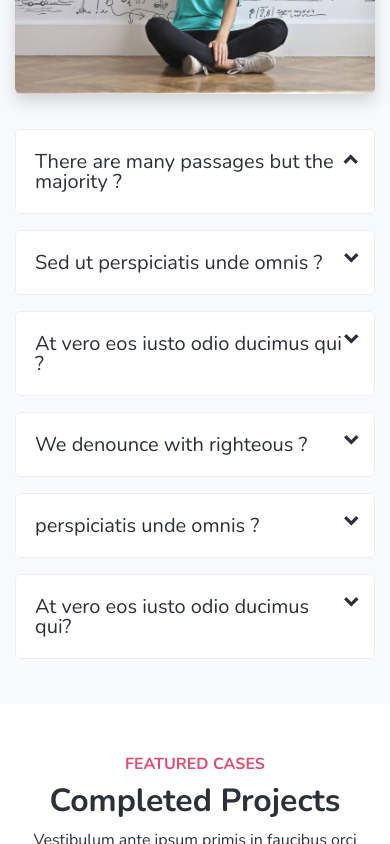
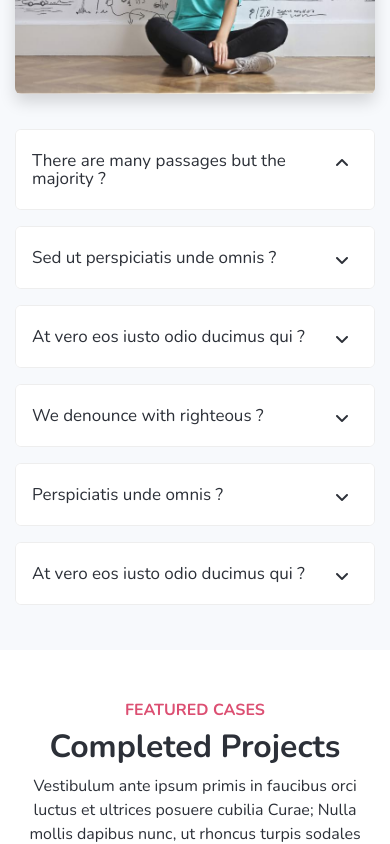
Before and after one commit to hoaibao2x/masterwork, a plain HTML site: page index.html in a window 390 px wide. Shown: the part 2633-3477 px from the top of the page. Drawn offline with nearby package versions, Linux system fonts and the light colour scheme.

Commit message:
update faq res section

```diff
--- a/css/main.css
+++ b/css/main.css
@@ -311,29 +311,26 @@ a:hover {
     padding: 15px;
 }
 
-#faq__collapse .card-header h2 {
-    /* position: relative; */
-}
-
-#faq__collapse .card-header .btn span {
+#faq__collapse .card-header .btn i {
     position: absolute;
-    font-size: 1.6rem;
+    display: inline-block;
+    font-size: 16px;
     font-weight: 700;
-    top: 15px;
-    right: 10px;
-    transform: rotate(180deg);
+    top: 28px;
+    right: 25px;
+    transform: rotate(0deg);
     transition: all .5s;
 }
 
-#faq__collapse .card-header .btn.collapsed span {
-    transform: rotate(0deg);
+#faq__collapse .card-header .btn.collapsed i {
+    transform: rotate(-180deg);
 }
 
 #faq__collapse .card-header button {
     color: #2c3038;
     text-decoration: none;
-    font-size: 20px;
-    line-height: 1;
+    font-size: 17px;
+    line-height: 28px;
 }
 
 #faq__collapse .card-header button:focus {
@@ -1092,6 +1089,16 @@ a:hover {
 
 
 /* BLOG RESP */
+
+@media screen and (max-width: 600px) {
+
+    .blog__content .card:first-of-type,
+    .blog__content .card:nth-of-type(2) {
+        margin-bottom: 25px;
+    }
+
+}
+
 @media screen and (max-width: 576px) {
 
     .mast-blog {
@@ -1107,16 +1114,59 @@ a:hover {
         padding: 0 15px;
     }
 
-    .blog__content .card:first-of-type,
-    .blog__content .card:nth-of-type(2) {
-        margin-bottom: 25px;
-    }
 }
 
 /* END BLOG RESP */
 
 
 /* FAQ RESP */
+
+@media screen and (max-width: 1024px) {
+    #faq__collapse .card-body {
+        padding: 0 30px 22px;
+    }
+}
+
+@media screen and (max-width: 768px) {
+
+    #faq__collapse .card-header button {
+        line-height: 18px;
+        padding-right: 35px;
+        padding-left: 10px;
+    }
+
+    #faq__collapse .card-body {
+        padding-left: 25px;
+        padding-right: 40px;
+    }
+
+}
+
+@media screen and (max-width: 600px) {
+
+    .mast-faq .mast-title p {
+        padding: 0 15px;
+        max-width: 550px;
+        margin-left: auto;
+        margin-right: auto;
+    }
+
+    #faq__collapse {
+        margin-top: 35px;
+    }
+
+    #faq__collapse .card-header button {
+        padding-right: 35px;
+        padding-left: 0;
+    }
+
+    #faq__collapse .card-body {
+        padding-left: 20px;
+        padding-right: 40px;
+    }
+
+}
+
 @media screen and (max-width: 576px) {
 
     .mast-faq {
@@ -1128,25 +1178,8 @@ a:hover {
         font-size: 32px;
     }
 
-    .mast-faq .mast-title p {
-        padding: 0 15px;
-        max-width: 400px;
-        margin-left: auto;
-        margin-right: auto;
-    }
-
-    #faq__collapse {
-        margin-top: 35px;
-    }
-
-    #faq__collapse .card-header h2 button {
-        padding-left: 3px;
-        padding-right: 15px;
-    }
-
-    #faq__collapse .card-body {
-        padding-left: 20px;
-        padding-right: 40px;
+    #faq__collapse .card-header .btn i {
+        top: 25px;
     }
 
 }
@@ -1245,7 +1278,7 @@ a:hover {
         max-width: 950px;
     }
 
-    .footer__content__top  {
+    .footer__content__top {
         grid-template-columns: repeat(3, 1fr);
     }
 
@@ -1255,7 +1288,7 @@ a:hover {
     }
 
     .footer__item .card input {
-       width: 70%;
+        width: 70%;
     }
 
     .footer__item .card button {
--- a/index.html
+++ b/index.html
@@ -28,6 +28,10 @@
     <!-- Bootstrap 4 -->
     <link rel="stylesheet" href="https://cdn.jsdelivr.net/npm/bootstrap@4.6.1/dist/css/bootstrap.min.css"
         integrity="sha384-zCbKRCUGaJDkqS1kPbPd7TveP5iyJE0EjAuZQTgFLD2ylzuqKfdKlfG/eSrtxUkn" crossorigin="anonymous">
+
+    <!-- Down Icon Google Font -->
+    <link rel="stylesheet"
+        href="https://fonts.googleapis.com/css2?family=Material+Symbols+Outlined:opsz,wght,FILL,GRAD@48,400,0,0" />
 
     <!-- FontAwesome -->
     <link rel="stylesheet" href="https://cdnjs.cloudflare.com/ajax/libs/font-awesome/6.1.1/css/all.min.css"
@@ -175,9 +179,7 @@
                                         data-toggle="collapse" data-target="#tab__one" aria-expanded="true"
                                         aria-controls="tab__one">
                                         There are many passages but the majority ?
-                                        <span class="material-symbols-outlined">
-                                            expand_more
-                                        </span>
+                                        <i class="fa-solid fa-angle-up"></i>
                                     </button>
                                 </h2>
                             </div>
@@ -198,9 +200,7 @@
                                         data-toggle="collapse" data-target="#tab__two" aria-expanded="false"
                                         aria-controls="tab__two">
                                         Sed ut perspiciatis unde omnis ?
-                                        <span class="material-symbols-outlined">
-                                            expand_more
-                                        </span>
+                                        <i class="fa-solid fa-angle-up"></i>
                                     </button>
                                 </h2>
                             </div>
@@ -221,9 +221,7 @@
                                         data-toggle="collapse" data-target="#tab__three" aria-expanded="false"
                                         aria-controls="tab__three">
                                         At vero eos iusto odio ducimus qui ?
-                                        <span class="material-symbols-outlined">
-                                            expand_more
-                                        </span>
+                                        <i class="fa-solid fa-angle-up"></i>
                                     </button>
                                 </h2>
                             </div>
@@ -246,9 +244,7 @@
                                         data-toggle="collapse" data-target="#tab__four" aria-expanded="false"
                                         aria-controls="tab__four">
                                         We denounce with righteous ?
-                                        <span class="material-symbols-outlined">
-                                            expand_more
-                                        </span>
+                                        <i class="fa-solid fa-angle-up"></i>
                                     </button>
                                 </h2>
                             </div>
@@ -269,10 +265,8 @@
                                     <button class="btn btn-link btn-block text-left collapsed" type="button"
                                         data-toggle="collapse" data-target="#tab__five" aria-expanded="false"
                                         aria-controls="tab__five">
-                                        perspiciatis unde omnis ?
-                                        <span class="material-symbols-outlined">
-                                            expand_more
-                                        </span>
+                                        Perspiciatis unde omnis ?
+                                        <i class="fa-solid fa-angle-up"></i>
                                     </button>
                                 </h2>
                             </div>
@@ -292,10 +286,8 @@
                                     <button class="btn btn-link btn-block text-left collapsed" type="button"
                                         data-toggle="collapse" data-target="#tab__six" aria-expanded="false"
                                         aria-controls="tab__six">
-                                        At vero eos iusto odio ducimus qui?
-                                        <span class="material-symbols-outlined">
-                                            expand_more
-                                        </span>
+                                        At vero eos iusto odio ducimus qui ?
+                                        <i class="fa-solid fa-angle-up"></i>
                                     </button>
                                 </h2>
                             </div>
@@ -428,8 +420,7 @@
                         </div>
                     </div>
                     <div class="card">
-                        <a class="collapse__header collapsed" data-toggle="collapse"
-                            href="#collapse__two">
+                        <a class="collapse__header collapsed" data-toggle="collapse" href="#collapse__two">
                             Project Two
                         </a>
                         <div id="collapse__two" class="collapse" data-parent="#feature__collapse">
@@ -453,8 +444,7 @@
                         </div>
                     </div>
                     <div class="card">
-                        <a class="collapse__header collapsed" data-toggle="collapse"
-                            href="#collapse__three">
+                        <a class="collapse__header collapsed" data-toggle="collapse" href="#collapse__three">
                             Project Three
                         </a>
                         <div id="collapse__three" class="collapse" data-parent="#feature__collapse">
```
